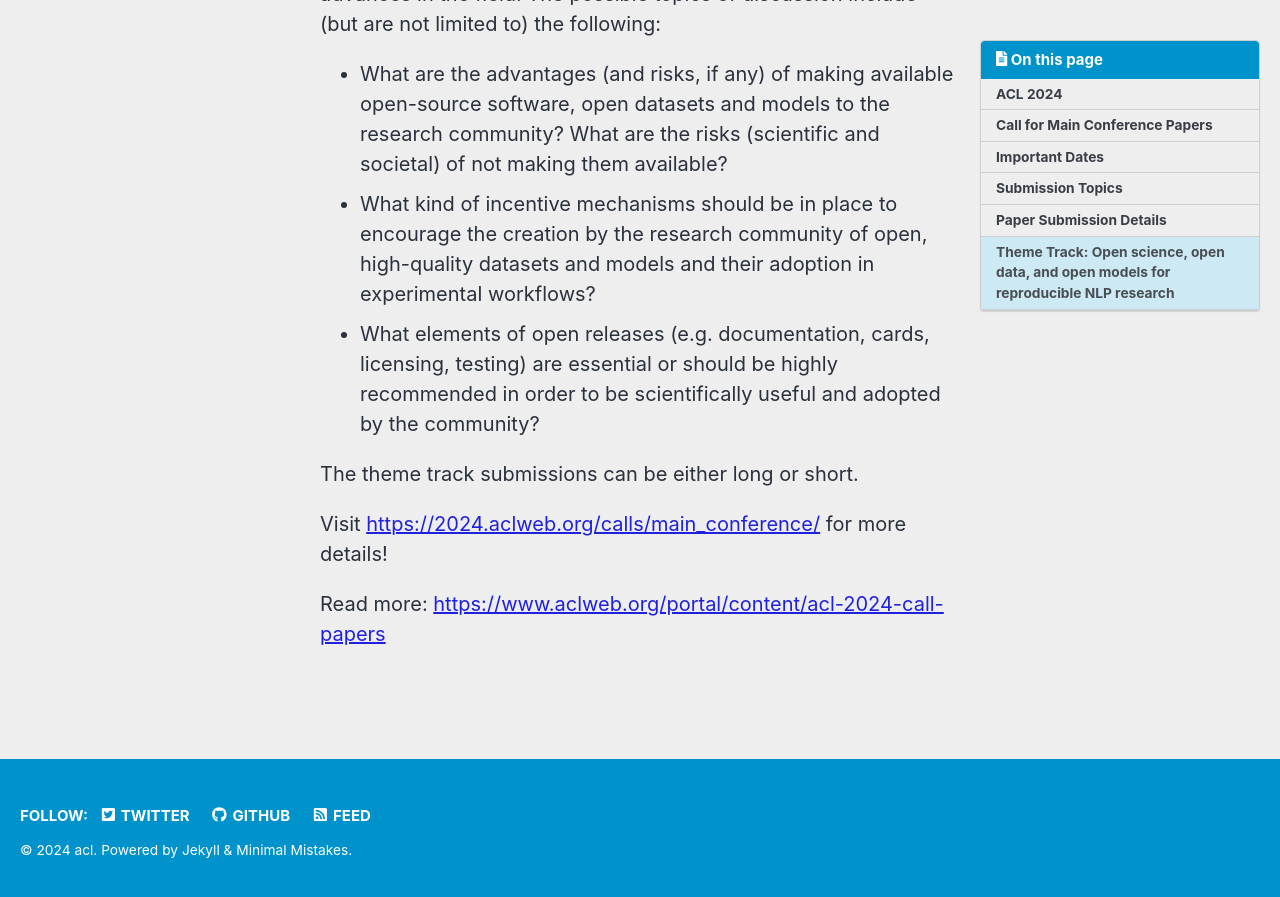
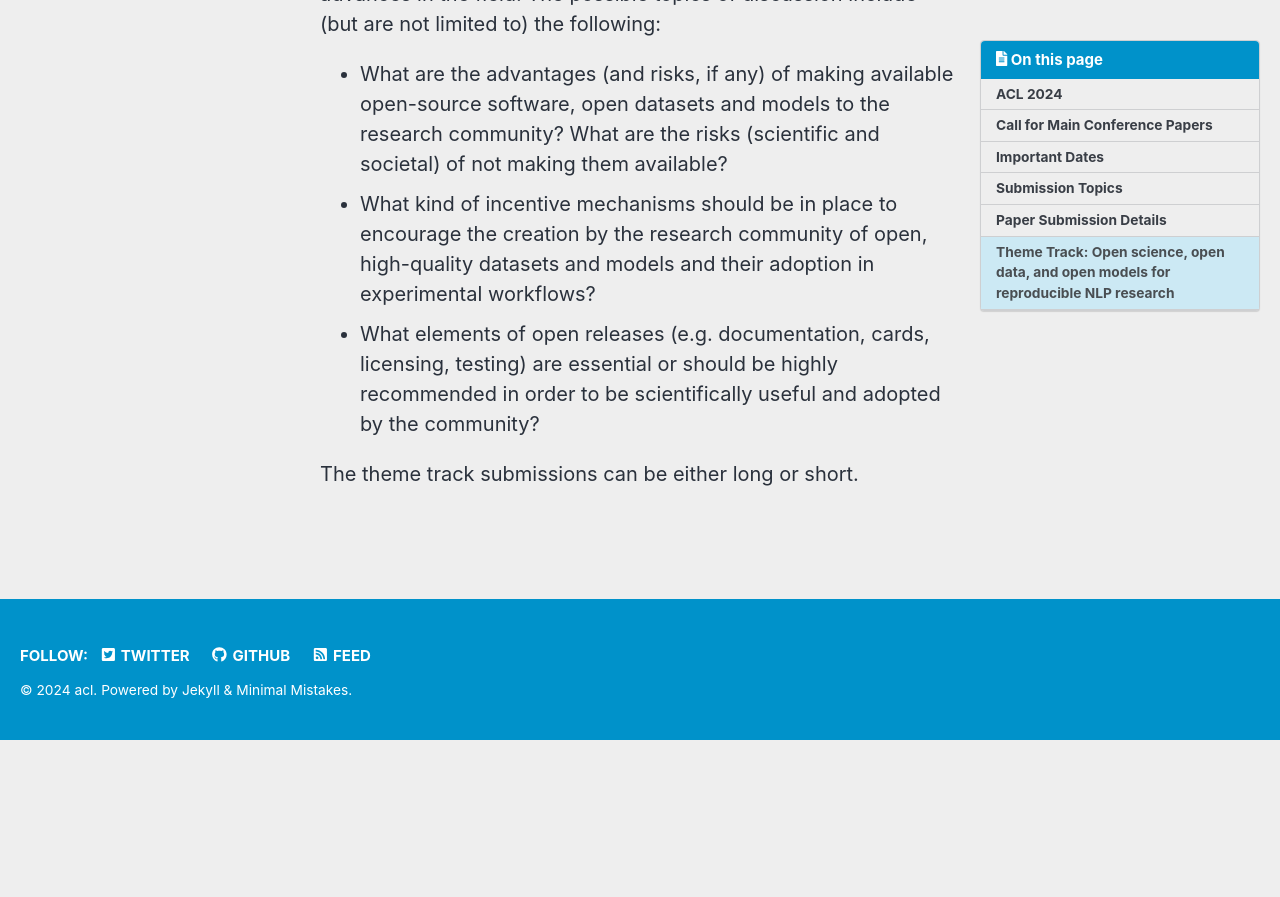
Before and after one commit to acl-org/acl-2024, a Jekyll site: the page built from _pages/calls/main_conference_papers.md, in a window 1280 px wide and 900 px high, scrolled down 5457 px. Shown: the top 897 px of the window. Built offline with Jekyll 4.4.1, drawn with Linux system fonts in a browser that asks for light colours; cached includes are drawn as plain includes; nearby versions of some CDN libraries; after the commit the page ends 6197 px from its top, so only the background shows below that.

Commit message:
Remove ending sentences in Call for Papers

```diff
--- a/_pages/calls/main_conference_papers.md
+++ b/_pages/calls/main_conference_papers.md
@@ -134,7 +134,3 @@ The theme track invites empirical and theoretical research, descriptions and rel
 - What elements of open releases (e.g. documentation, cards, licensing, testing) are essential or should be highly recommended in order to be scientifically useful and adopted by the community?
 
 The theme track submissions can be either long or short.
-
-Visit [https://2024.aclweb.org/calls/main_conference/](https://2024.aclweb.org/calls/main_conference/) for more details!
-
-Read more: [https://www.aclweb.org/portal/content/acl-2024-call-papers](https://www.aclweb.org/portal/content/acl-2024-call-papers)
```
